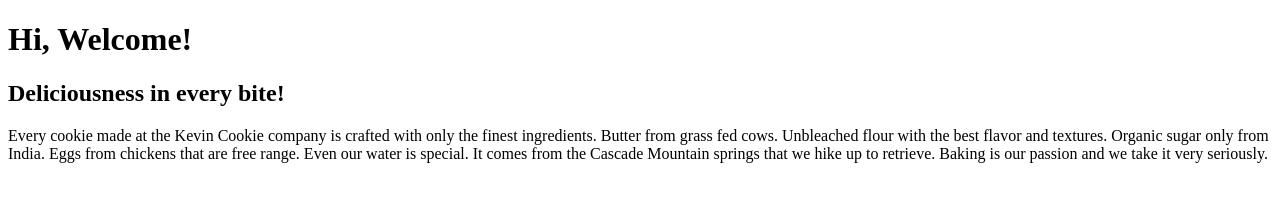
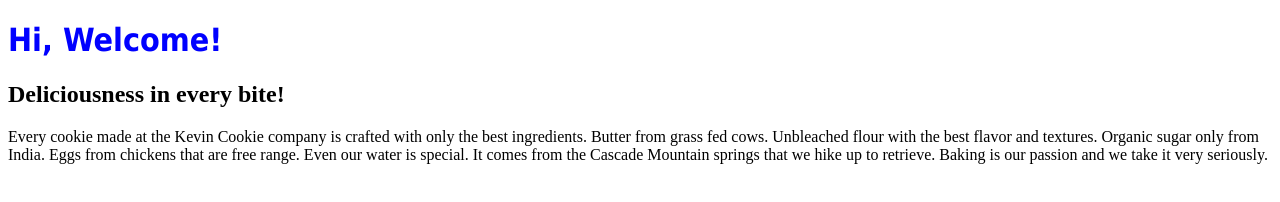
Before and after one commit to opratem/Git, a plain HTML site: page index.htm in a window 1280 px wide. Drawn offline with Linux system fonts and the light colour scheme.

Commit message:
Updated index text

```diff
--- a/index.htm
+++ b/index.htm
@@ -1,10 +1,19 @@
 <!DOCTYPE html>
 <html>
+<head>
+<title>index</title>
+<style>
+h1{color: blue;
+   font-family: tahoma;
+
+}
+</style>
+</head>
 <body>
 
 <h1>Hi, Welcome!</h1>
 <h2>Deliciousness in every bite!</h2>
-<p>Every cookie made at the Kevin Cookie company is crafted with only the finest ingredients. Butter from grass fed cows. Unbleached flour with the best flavor and textures. Organic sugar only from India. Eggs from chickens that are free range. Even our water is special. It comes from the Cascade Mountain springs that we hike up to retrieve. Baking is our passion and we take it very seriously.</p>
+<p>Every cookie made at the Kevin Cookie company is crafted with only the best ingredients. Butter from grass fed cows. Unbleached flour with the best flavor and textures. Organic sugar only from India. Eggs from chickens that are free range. Even our water is special. It comes from the Cascade Mountain springs that we hike up to retrieve. Baking is our passion and we take it very seriously.</p>
 
 </body>
 </html>
```
